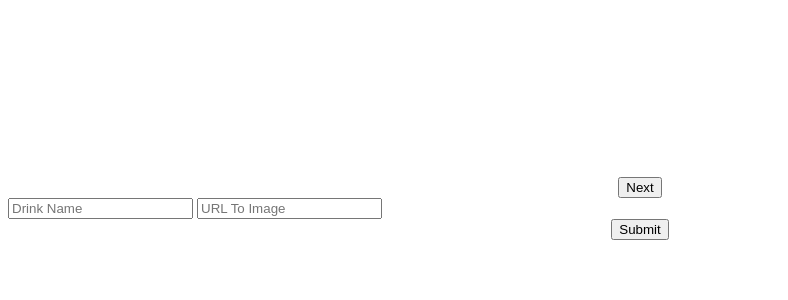
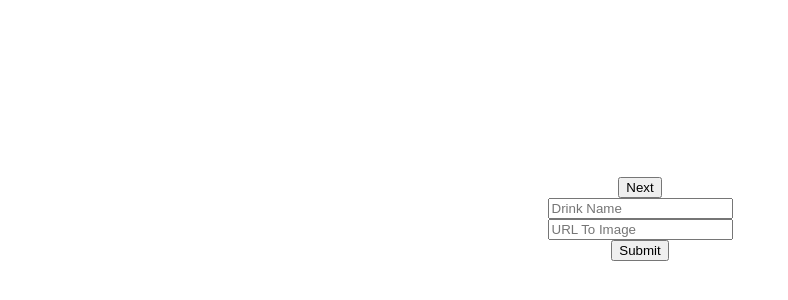
Before and after one commit to Ismael76/REST_API_WEBSITE, a plain HTML site: page client/view/index.html in a window 1280 px wide. Shown: the part 484-784 px from the top of the page, without its empty margins (0-788 px from the left). Drawn offline with Linux system fonts and the light colour scheme; no server answers.

Commit message:
centered submit name/url boxes

```diff
--- a/client/view/index.html
+++ b/client/view/index.html
@@ -18,8 +18,8 @@
 </div>
     <button id="btn">Next</button>
     <form>
-        <input type="text" name="drinkName" id="nameInput" placeholder="Drink Name">
-        <input type="url" name="urlName" id="urlInput" placeholder="URL To Image">
+        <input style="display: flex; margin: auto" type="text" name="drinkName" id="nameInput" placeholder="Drink Name">
+        <input style="display: flex; margin: auto" type="url" name="urlName" id="urlInput" placeholder="URL To Image">
         <button type="submit" id="submitBtn">Submit</button>
     </form>
 </body>
```
